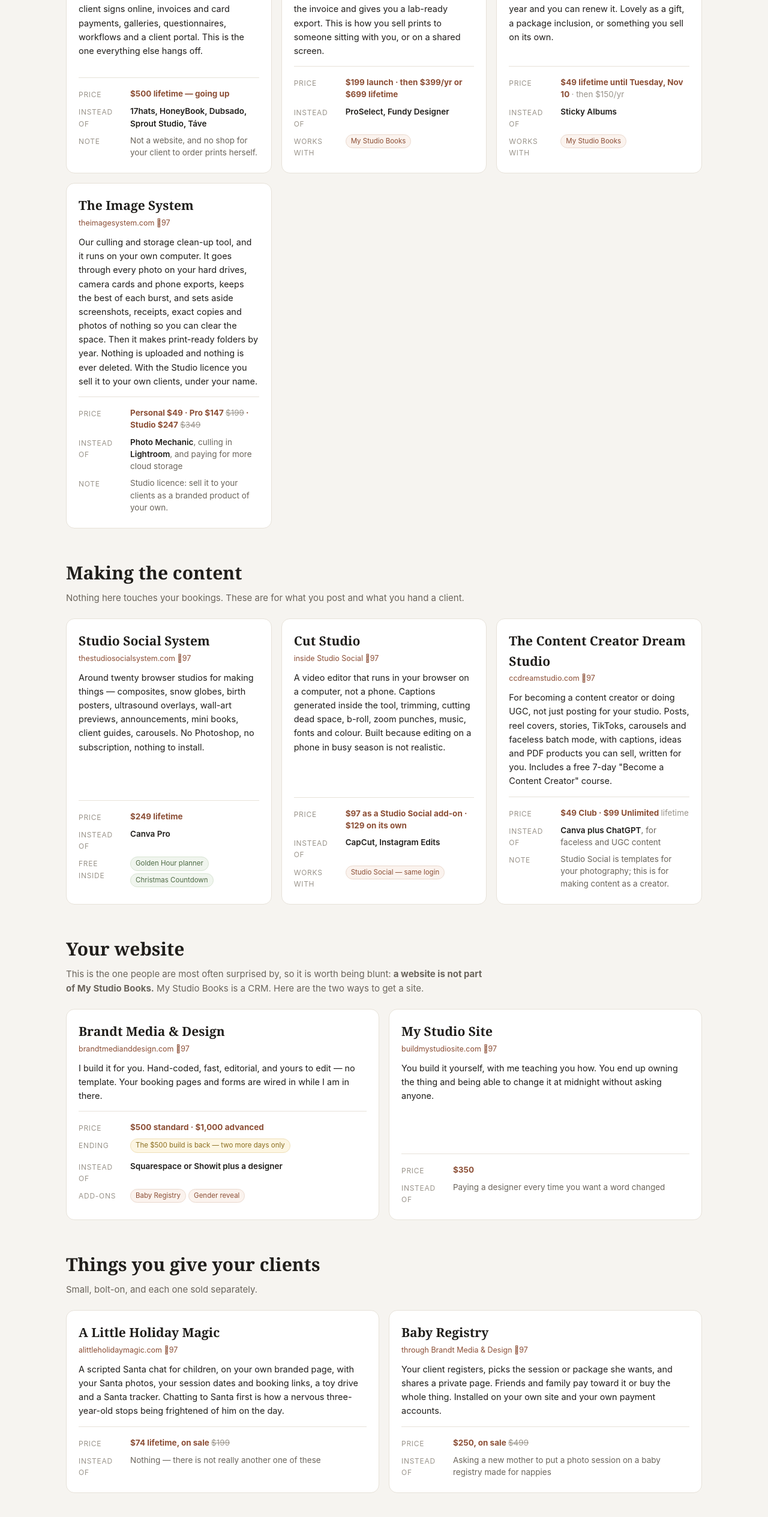
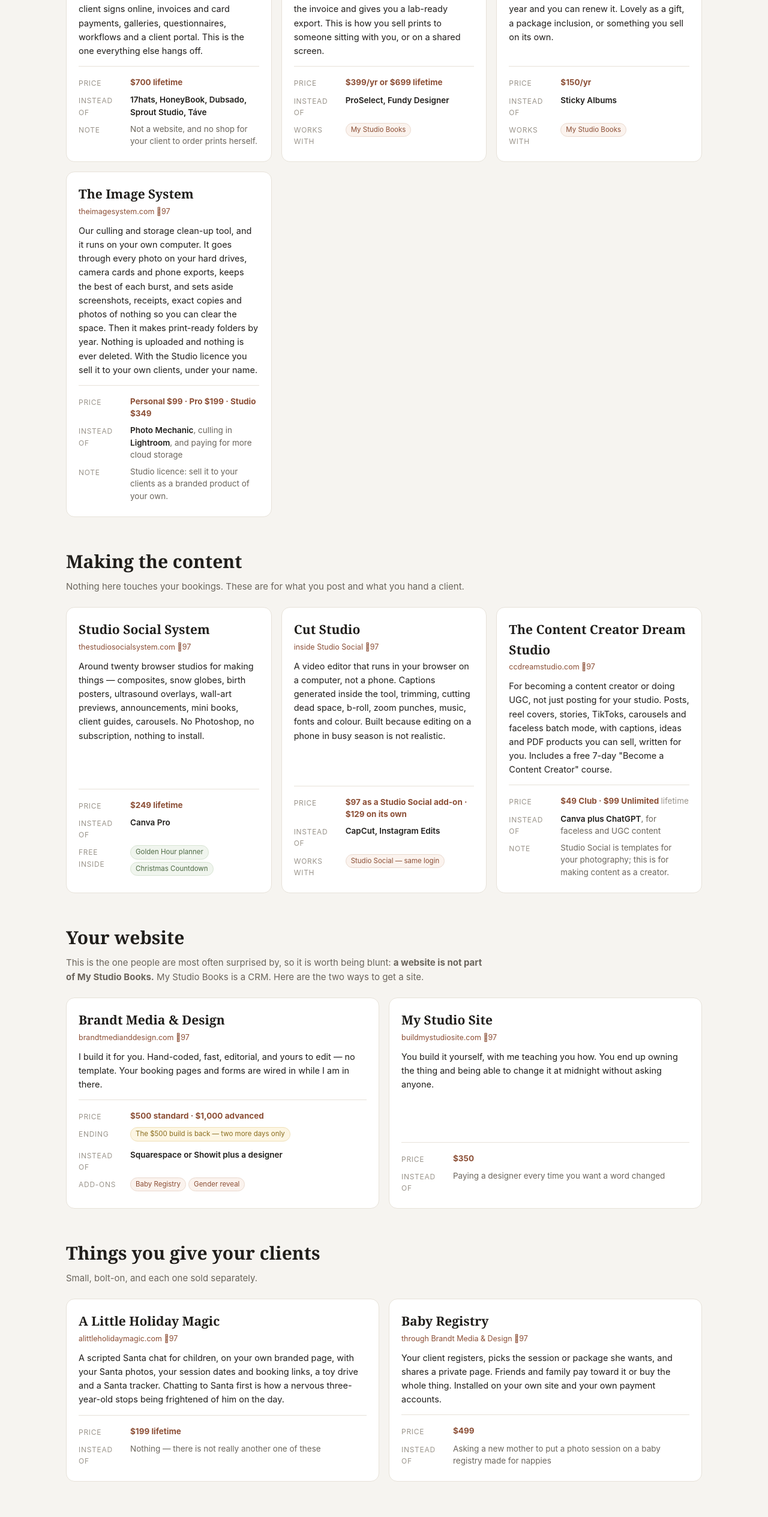
Before and after one commit to theanabrandt/alittleholidaymagic, a website: page public/tools/index.html in a window 1280 px wide. Shown: the part 1320-3849 px from the top of the page at 60% size. Drawn offline with Linux system fonts and the light colour scheme.

Commit message:
Tools page: regular prices, no sale lines (#3)
Ana: "turn off all sales, turn off all highlights of sales". The tools page now shows
regular prices only: My Studio Books $700 lifetime, My Studio Sales $399/yr or $699
lifetime, The Little Album $150/yr, The Image System $99 / $199 / $349, A Little Holiday
Magic $199 lifetime, Baby Registry $499, Money Map and Agent Social $299 lifetime.


Claude-Session: https://claude.ai/code/session_01WPUEGXZE3f7VTTPJg9RsP8

Co-authored-by: Claude <noreply@anthropic.com>

```diff
--- a/public/tools/index.html
+++ b/public/tools/index.html
@@ -196,7 +196,7 @@
         with held slots, contracts your client signs online, invoices and card payments, galleries,
         questionnaires, workflows and a client portal. This is the one everything else hangs off.</p>
         <div class="meta">
-          <div class="row"><div class="k">Price</div><div class="v price">$500 lifetime — going up</div></div>
+          <div class="row"><div class="k">Price</div><div class="v price">$700 lifetime</div></div>
           <div class="row"><div class="k">Instead of</div><div class="v instead"><b>17hats, HoneyBook, Dubsado, Sprout Studio, Táve</b></div></div>
           <div class="row"><div class="k">Note</div><div class="v instead">Not a website, and no shop for your client to order prints herself.</div></div>
         </div>
@@ -209,7 +209,7 @@
         own wall, then it builds the order and the invoice and gives you a lab-ready export. This is how
         you sell prints to someone sitting with you, or on a shared screen.</p>
         <div class="meta">
-          <div class="row"><div class="k">Price</div><div class="v price">$199 launch · then $399/yr or $699 lifetime</div></div>
+          <div class="row"><div class="k">Price</div><div class="v price">$399/yr or $699 lifetime</div></div>
           <div class="row"><div class="k">Instead of</div><div class="v instead"><b>ProSelect, Fundy Designer</b></div></div>
           <div class="row"><div class="k">Works with</div><div class="v"><span class="chip">My Studio Books</span></div></div>
         </div>
@@ -222,7 +222,7 @@
         like an app. Each one stays online a year and you can renew it. Lovely as a gift, a package
         inclusion, or something you sell on its own.</p>
         <div class="meta">
-          <div class="row"><div class="k">Price</div><div class="v price">$49 lifetime until Tuesday, Nov 10 <span style="color:var(--dim);font-weight:400">· then $150/yr</span></div></div>
+          <div class="row"><div class="k">Price</div><div class="v price">$150/yr</div></div>
           <div class="row"><div class="k">Instead of</div><div class="v instead"><b>Sticky Albums</b></div></div>
           <div class="row"><div class="k">Works with</div><div class="v"><span class="chip">My Studio Books</span></div></div>
         </div>
@@ -237,7 +237,7 @@
         print-ready folders by year. Nothing is uploaded and nothing is ever deleted. With the Studio licence you
         sell it to your own clients, under your name.</p>
         <div class="meta">
-          <div class="row"><div class="k">Price</div><div class="v price">Personal $49 · Pro $147 <s style="color:var(--dim);font-weight:400">$199</s> · Studio $247 <s style="color:var(--dim);font-weight:400">$349</s></div></div>
+          <div class="row"><div class="k">Price</div><div class="v price">Personal $99 · Pro $199 · Studio $349</div></div>
           <div class="row"><div class="k">Instead of</div><div class="v instead"><b>Photo Mechanic</b>, culling in <b>Lightroom</b>, and paying for more cloud storage</div></div>
           <div class="row"><div class="k">Note</div><div class="v instead">Studio licence: sell it to your clients as a branded product of your own.</div></div>
         </div>
@@ -340,7 +340,7 @@
         your session dates and booking links, a toy drive and a Santa tracker. Chatting to Santa first is
         how a nervous three-year-old stops being frightened of him on the day.</p>
         <div class="meta">
-          <div class="row"><div class="k">Price</div><div class="v price">$74 lifetime, on sale <s style="color:var(--dim);font-weight:400">$199</s></div></div>
+          <div class="row"><div class="k">Price</div><div class="v price">$199 lifetime</div></div>
           <div class="row"><div class="k">Instead of</div><div class="v instead">Nothing — there is not really another one of these</div></div>
         </div>
       </div>
@@ -351,7 +351,7 @@
         Friends and family pay toward it or buy the whole thing. Installed on your own site and your own
         payment accounts.</p>
         <div class="meta">
-          <div class="row"><div class="k">Price</div><div class="v price">$250, on sale <s style="color:var(--dim);font-weight:400">$499</s></div></div>
+          <div class="row"><div class="k">Price</div><div class="v price">$499</div></div>
           <div class="row"><div class="k">Instead of</div><div class="v instead">Asking a new mother to put a photo session on a baby registry made for nappies</div></div>
         </div>
       </div>
@@ -396,14 +396,14 @@
         <a class="dom" href="https://themoneymapsystem.com">themoneymapsystem.com</a>
         <p class="does">Bills and payoff planning, personal and business expenses, and a grants area to find,
         track and write applications. For anyone, not just photographers.</p>
-        <div class="meta"><div class="row"><div class="k">Price</div><div class="v price">$99 on sale <span style="color:var(--dim);font-weight:400">(reg. $299 lifetime)</span></div></div></div>
+        <div class="meta"><div class="row"><div class="k">Price</div><div class="v price">$299 lifetime</div></div></div>
       </div>
       <div class="tool">
         <h3><a class="tl" href="https://theagentsocialsystem.com">The Agent Social System</a></h3>
         <a class="dom" href="https://theagentsocialsystem.com">theagentsocialsystem.com</a>
         <p class="does">Studio Social, rebuilt for estate agents — headshots, listings, business cards, flyers,
         postcards.</p>
-        <div class="meta"><div class="row"><div class="k">Price</div><div class="v price">$99 on sale <span style="color:var(--dim);font-weight:400">(reg. $299 lifetime)</span></div></div></div>
+        <div class="meta"><div class="row"><div class="k">Price</div><div class="v price">$299 lifetime</div></div></div>
       </div>
       <div class="tool">
         <h3><a class="tl" href="https://thecreativekidsstudiosystem.com">The Creative Kids Studio System</a></h3>
```
